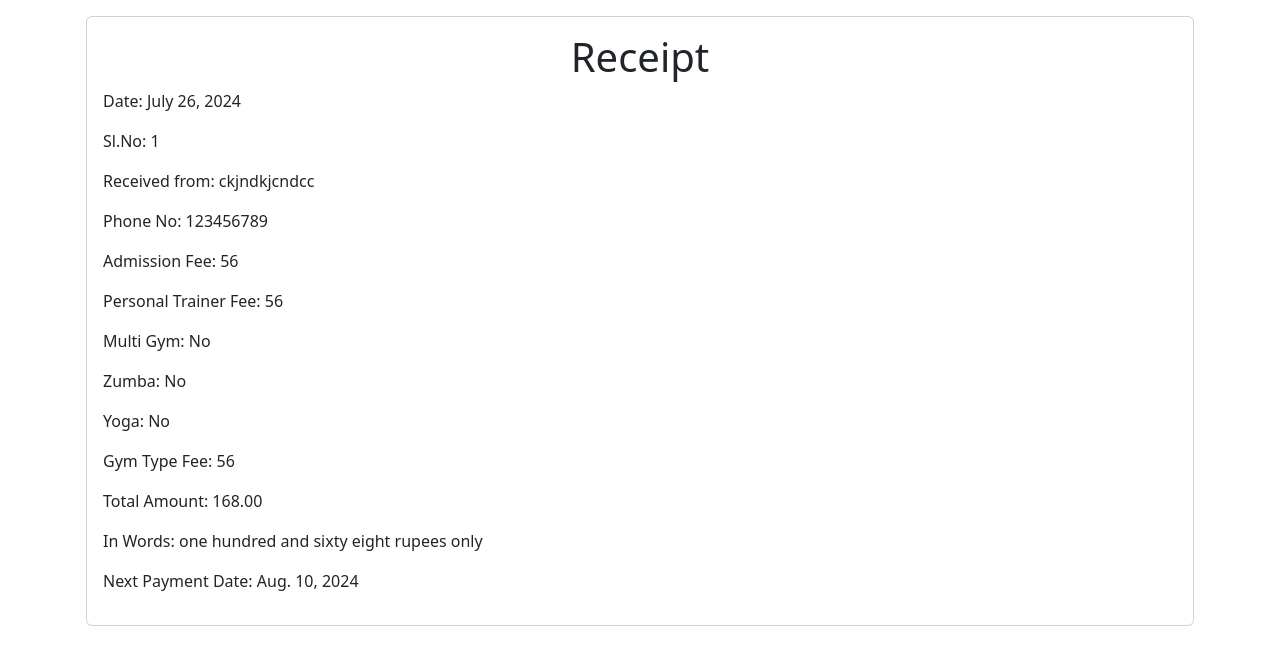
After one commit to Rudradeep369/Gym-Support-System, a Django app: page /receipt/1/ in a window 1280 px wide. The commit adds this page. Shown: the top 665 px of the page. Run offline with Django 5.2, Linux system fonts and the light colour scheme; data comes from the database, SQL or seed files in the repository; both versions use the stored data as it was after the commit.

Commit message:
receipt Updated

```diff
--- a/home/admin.py
+++ b/home/admin.py
@@ -1,5 +1,6 @@
 from django.contrib import admin
-from home.models import Admission
+from home.models import Admission,Receipt
 
 # Register your models here.
 admin.site.register(Admission)
+admin.site.register(Receipt)
--- a/home/models.py
+++ b/home/models.py
@@ -43,3 +43,22 @@ class Admission(models.Model):
 
     def __str__(self):
         return self.full_name
+
+
+class Receipt(models.Model):
+    date = models.DateField()
+    slno = models.AutoField(primary_key=True)
+    name = models.CharField(max_length=100)
+    phone = models.CharField(max_length=15)
+    admission_fee = models.ImageField()
+    personal_trainer_fee = models.ImageField()
+    multi_gym = models.BooleanField(default=False)
+    zumba = models.BooleanField(default=False)
+    yoga = models.BooleanField(default=False)
+    gym_type_fee = models.ImageField()
+    total_amount = models.ImageField()
+    in_words = models.CharField(max_length=255)
+    next_payment_date = models.DateField()
+
+    def __str__(self):
+        return f"Receipt {self.slno} - {self.name}"
--- a/home/urls.py
+++ b/home/urls.py
@@ -9,6 +9,7 @@ urlpatterns = [
    path("member", views.member, name="member"),
    path("search", views.search, name="search"),
    path("receipt", views.receipt, name="receipt"),
+   path('receipt/<int:pk>/', views.receipt_detail, name='receipt_detail'),
    path("profile/<int:admission_id>/", views.profile, name="profile"),
    path('profile/<int:pk>/edit/', views.edit_profile, name='edit_profile'),
    path('profile/<int:pk>/delete/', views.delete_profile, name='delete_profile'),
--- a/home/views.py
+++ b/home/views.py
@@ -1,8 +1,9 @@
 from django.shortcuts import render, redirect, get_object_or_404
 from django.contrib import messages
 from django.contrib.auth.decorators import login_required
-from .models import Admission
+from .models import Admission,Receipt
 from .forms import AdmissionForm
+
 
 def login(request):
     return render(request,"login.html")
@@ -94,4 +95,42 @@ def delete_profile(request, pk):
 
 
 def receipt(request):
-    return render(request,"receipt.html")
+    if request.method == "POST":
+        date = request.POST.get("date")
+        slno = Receipt.objects.count() + 1
+        name = request.POST.get("name")
+        phone = request.POST.get("phone")
+        admission_fee = request.POST.get("admissionFee")
+        personal_trainer_fee = request.POST.get("personalTrainerFee")
+        multi_gym = 'multiGym' in request.POST
+        zumba = 'zumba' in request.POST
+        yoga = 'yoga' in request.POST
+        gym_type_fee = request.POST.get("gymtype")
+        total_amount = request.POST.get("totalAmount")
+        in_words = request.POST.get("inwords")
+        next_payment_date = request.POST.get("nextPaymentDate")
+
+        receipt = Receipt(
+            date=date,
+            slno=slno,
+            name=name,
+            phone=phone,
+            admission_fee=admission_fee,
+            personal_trainer_fee=personal_trainer_fee,
+            multi_gym=multi_gym,
+            zumba=zumba,
+            yoga=yoga,
+            gym_type_fee=gym_type_fee,
+            total_amount=total_amount,
+            in_words=in_words,
+            next_payment_date=next_payment_date
+        )
+        receipt.save()
+        return redirect("receipt_detail", pk=receipt.pk)
+
+    return render(request, "receipt.html")
+
+
+def receipt_detail(request, pk):
+    receipt = get_object_or_404(Receipt, pk=pk)
+    return render(request, "receipt_detail.html", {"receipt": receipt})
--- /dev/null
+++ b/templates/receipt_detail.html
@@ -0,0 +1,35 @@
+<!doctype html>
+<html lang="en">
+<head>
+    <meta charset="utf-8">
+    <meta name="viewport" content="width=device-width, initial-scale=1">
+    <title>Receipt Detail</title>
+    <link href="https://cdn.jsdelivr.net/npm/bootstrap@5.3.3/dist/css/bootstrap.min.css" rel="stylesheet">
+</head>
+<body>
+    <div class="container p-3">
+
+        <div class="card">
+            <div class="card-body">
+                <h1 class="card-title text-center">Receipt</h1>
+                <p>Date: {{ receipt.date }}</p>
+                <p>Sl.No: {{ receipt.slno }}</p>
+                <p>Received from: {{ receipt.name }}</p>
+                <p>Phone No: {{ receipt.phone }}</p>
+                <p>Admission Fee: {{ receipt.admission_fee }}</p>
+                <p>Personal Trainer Fee: {{ receipt.personal_trainer_fee }}</p>
+                <p>Multi Gym: {% if receipt.multi_gym %} Yes {% else %} No {% endif %}</p>
+                <p>Zumba: {% if receipt.zumba %} Yes {% else %} No {% endif %}</p>
+                <p>Yoga: {% if receipt.yoga %} Yes {% else %} No {% endif %}</p>
+                <p>Gym Type Fee: {{ receipt.gym_type_fee }}</p>
+                <p>Total Amount: {{ receipt.total_amount }}</p>
+                <p>In Words: {{ receipt.in_words }}</p>
+                <p>Next Payment Date: {{ receipt.next_payment_date }}</p>
+            </div>
+        </div>
+    </div>
+
+    <!-- Bootstrap JavaScript Bundle (Bootstrap + Popper) -->
+    <script src="https://cdn.jsdelivr.net/npm/bootstrap@5.3.3/dist/js/bootstrap.bundle.min.js"></script>
+</body>
+</html>
```
Also changed, not shown: templates/home.html (+8 -0 lines), templates/receipt.html (+16 -16 lines), db.sqlite3, home/migrations/0017_receipt.py (added), home/migrations/0018_receipt_nextpaymentdate.py (added), home/migrations/0019_alter_receipt_nextpaymentdate.py (added), home/migrations/0020_rename_nextpaymentdate_receipt_next_payment_date_and_more.py (added), home/migrations/0021_remove_receipt_id_alter_receipt_admission_fee_and_more.py (added).
